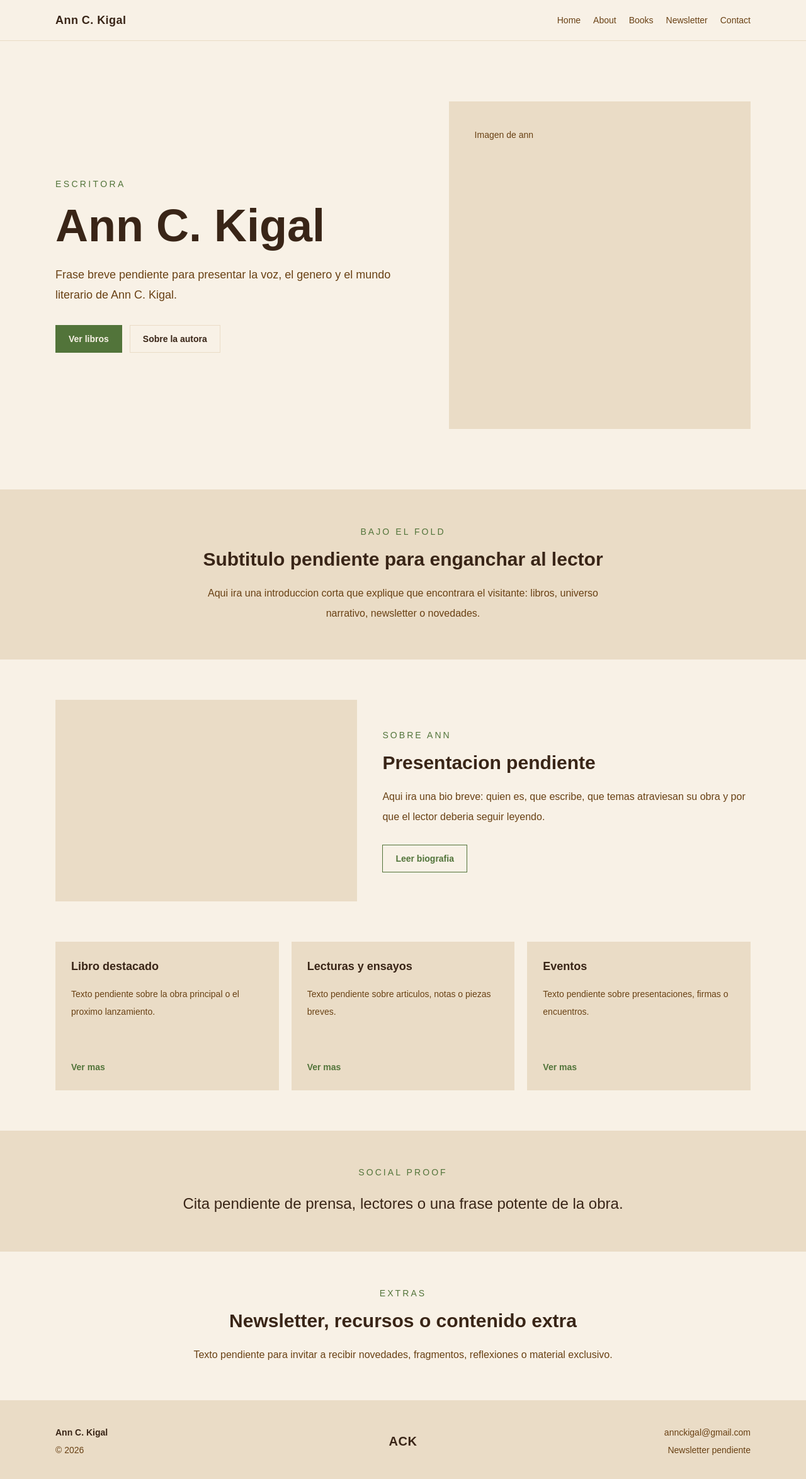
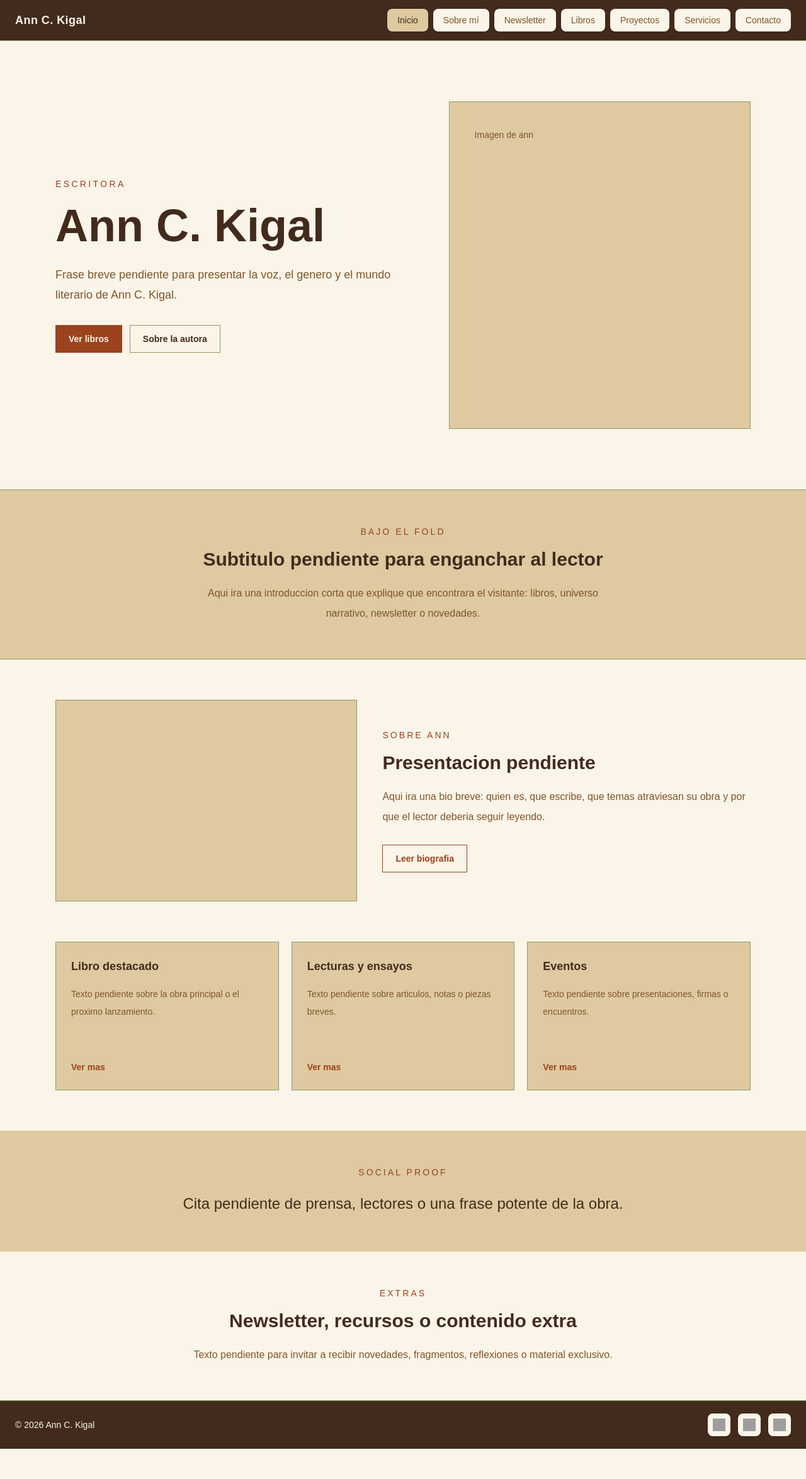
Before and after one commit to LauraLlamass/ann_kigal, a Next.js app: page / in a window 1280 px wide. Shown: the top 2348 px of the page at 63% size. After the commit the page ends 2300 px from the top, so only its background shows below. Built offline with nearby package versions, Linux system fonts and the light colour scheme; grey boxes are pictures that could not be loaded.

Commit message:
config visual base and assets

```diff
--- a/app/globals.css
+++ b/app/globals.css
@@ -1,20 +1,21 @@
 @import "tailwindcss";
 
 :root {
-  --paper: #f8f1e6;
-  --parchment: #eadcc6;
-  --sage: #52743a;
-  --leather: #694114;
-  --clay: #6a2e17;
-  --ink: #392517;
+  --paper: #fbf4e8;
+  --parchment: #dec9a0;
+  --sage: #8d9a68;
+  --leather: #7e5629;
+  --copper: #9a431c;
+  --clay: #6f3016;
+  --ink: #422b1d;
 
-  --surface: var(--parchment);
-  --surface-strong: var(--sage);
-  --line: var(--parchment);
+  --surface: var(--paper);
+  --surface-strong: var(--clay);
+  --line: var(--sage);
   --text: var(--ink);
   --muted: var(--leather);
-  --accent: var(--sage);
-  --accent-strong: var(--ink);
+  --accent: var(--copper);
+  --accent-strong: var(--clay);
 
   --background: var(--paper);
   --foreground: var(--text);
@@ -27,6 +28,7 @@
   --color-parchment: var(--parchment);
   --color-sage: var(--sage);
   --color-leather: var(--leather);
+  --color-copper: var(--copper);
   --color-clay: var(--clay);
   --color-ink: var(--ink);
   --color-surface: var(--surface);
--- a/app/layout.tsx
+++ b/app/layout.tsx
@@ -15,8 +15,8 @@ const geistMono = Geist_Mono({
 });
 
 export const metadata: Metadata = {
-  title: "Ann_Kigal",
-  description: "Portfolio and services website for Ann_Kigal.",
+  title: "Ann C. Kigal",
+  description: "Web oficial de Ann C. Kigal.",
 };
 
 export default function RootLayout({
@@ -26,7 +26,7 @@ export default function RootLayout({
 }>) {
   return (
     <html
-      lang="en"
+      lang="es"
       className={`${geistSans.variable} ${geistMono.variable} h-full antialiased`}
     >
       <body className="min-h-full flex flex-col">
--- a/src/components/Footer.tsx
+++ b/src/components/Footer.tsx
@@ -1,19 +1,28 @@
+const socialLinks = [
+  { label: "Instagram", href: "#", icon: "/icons/instagram.svg" },
+  { label: "TikTok", href: "#", icon: "/icons/tiktok.svg" },
+  { label: "Gmail", href: "#", icon: "/icons/gmail.svg" },
+];
+
 export default function Footer() {
   return (
-    <footer className="border-t border-line bg-parchment">
-      <div className="mx-auto grid w-full max-w-6xl gap-8 px-6 py-10 text-sm text-muted sm:grid-cols-[1fr_auto_1fr]">
-        <div className="space-y-2">
-          <p className="font-semibold text-text">Ann C. Kigal</p>
-          <p>&copy; 2026</p>
-        </div>
-
-        <p className="self-center text-center text-xl font-semibold tracking-wide text-text">
-          ACK
+    <footer className="border-t border-line bg-ink text-paper">
+      <div className="mx-auto grid w-full max-w-7xl items-center gap-6 px-6 py-5 text-sm md:grid-cols-[1fr_auto]">
+        <p className="text-center leading-6 md:text-left">
+          &copy; 2026 Ann C. Kigal
         </p>
 
-        <div className="space-y-2 sm:text-right">
-          <p>annckigal@gmail.com</p>
-          <p>Newsletter pendiente</p>
+        <div className="flex items-center justify-center gap-3 md:justify-self-end">
+          {socialLinks.map((link) => (
+            <a
+              aria-label={link.label}
+              className="flex size-9 items-center justify-center rounded-lg bg-paper shadow-sm transition duration-200 hover:-translate-y-0.5 hover:bg-parchment hover:shadow-md active:translate-y-0"
+              href={link.href}
+              key={link.label}
+            >
+              <img src={link.icon} alt="" className="size-5" />
+            </a>
+          ))}
         </div>
       </div>
     </footer>
--- a/src/components/Navbar.tsx
+++ b/src/components/Navbar.tsx
@@ -1,31 +1,101 @@
+"use client";
+
 import Link from "next/link";
+import { usePathname } from "next/navigation";
+import { useState } from "react";
 
 const links = [
-  { href: "/", label: "Home" },
-  { href: "/about", label: "About" },
-  { href: "/books", label: "Books" },
+  { href: "/", label: "Inicio" },
+  { href: "/about", label: "Sobre mí" },
   { href: "/newsletter", label: "Newsletter" },
-  { href: "/contact", label: "Contact" },
+  { href: "/books", label: "Libros" },
+  { href: "/projects", label: "Proyectos" },
+  { href: "/services", label: "Servicios" },
+  { href: "/contact", label: "Contacto" },
 ];
 
+function isActiveLink(pathname: string, href: string) {
+  if (href === "/") return pathname === "/";
+  return pathname === href || pathname.startsWith(`${href}/`);
+}
+
 export default function Navbar() {
+  const pathname = usePathname();
+  const [isMenuOpen, setIsMenuOpen] = useState(false);
+
   return (
-    <header className="sticky top-0 z-50 border-b border-line bg-paper/95 backdrop-blur">
-      <nav className="mx-auto flex min-h-16 w-full max-w-6xl items-center justify-between gap-6 px-6">
-        <Link className="text-lg font-semibold tracking-wide text-text" href="/">
+    <header className="sticky top-0 z-50 border-b border-line bg-ink text-paper">
+      <nav className="w-full px-6" aria-label="Principal">
+        <div className="flex min-h-16 items-center justify-between gap-6">
+          <Link
+            className="text-lg font-semibold tracking-wide text-paper no-underline"
+            href="/"
+            onClick={() => setIsMenuOpen(false)}
+          >
             Ann C. Kigal
           </Link>
 
-        <div className="flex flex-wrap items-center justify-end gap-x-5 gap-y-2 text-sm font-medium text-muted">
-          {links.map((link) => (
+          <button
+            aria-expanded={isMenuOpen}
+            aria-controls="main-menu"
+            className="inline-flex min-h-10 items-center justify-center rounded-lg bg-paper px-4 text-sm font-semibold text-ink shadow-sm transition duration-200 hover:-translate-y-0.5 hover:bg-parchment hover:shadow-md active:translate-y-0 md:hidden"
+            onClick={() => setIsMenuOpen((current) => !current)}
+            type="button"
+          >
+            Menú
+          </button>
+
+          <div className="hidden items-center justify-end gap-2 text-sm font-medium md:flex">
+            {links.map((link) => {
+              const isActive = isActiveLink(pathname, link.href);
+
+              return (
                 <Link
-              className="transition hover:text-accent-strong"
+                  aria-current={isActive ? "page" : undefined}
+                  className={
+                    isActive
+                      ? "rounded-lg bg-parchment px-4 py-2 text-ink no-underline shadow-sm"
+                      : "rounded-lg bg-paper px-4 py-2 text-muted no-underline shadow-sm transition duration-200 hover:-translate-y-0.5 hover:bg-parchment hover:text-ink hover:shadow-md active:translate-y-0"
+                  }
                   href={link.href}
                   key={link.href}
                 >
                   {link.label}
                 </Link>
-          ))}
+              );
+            })}
+          </div>
+        </div>
+
+        <div
+          className={
+            isMenuOpen
+              ? "grid border-t border-line py-4 md:hidden"
+              : "hidden md:hidden"
+          }
+          id="main-menu"
+        >
+          <div className="grid gap-2 text-sm font-medium">
+            {links.map((link) => {
+              const isActive = isActiveLink(pathname, link.href);
+
+              return (
+                <Link
+                  aria-current={isActive ? "page" : undefined}
+                  className={
+                    isActive
+                      ? "rounded-lg bg-parchment px-4 py-3 text-ink no-underline shadow-sm"
+                      : "rounded-lg bg-paper px-4 py-3 text-muted no-underline shadow-sm transition duration-200 hover:-translate-y-0.5 hover:bg-parchment hover:text-ink hover:shadow-md active:translate-y-0"
+                  }
+                  href={link.href}
+                  key={link.href}
+                  onClick={() => setIsMenuOpen(false)}
+                >
+                  {link.label}
+                </Link>
+              );
+            })}
+          </div>
         </div>
       </nav>
     </header>
--- /dev/null
+++ b/src/components/ui/ButtonLink.tsx
@@ -0,0 +1,35 @@
+import type { ReactNode } from "react";
+
+type ButtonLinkVariant = "accent" | "light" | "sage";
+
+type ButtonLinkProps = {
+  children: ReactNode;
+  className?: string;
+  href: string;
+  variant?: ButtonLinkVariant;
+};
+
+const baseClassName =
+  "inline-flex min-h-11 items-center justify-center rounded-lg px-6 text-sm font-semibold no-underline shadow-sm transition duration-200 hover:-translate-y-0.5 hover:shadow-md active:translate-y-0";
+
+const variantClassNames: Record<ButtonLinkVariant, string> = {
+  accent: "bg-accent text-paper hover:bg-accent-strong",
+  light: "bg-paper text-clay hover:bg-parchment hover:text-ink",
+  sage: "bg-sage text-ink hover:bg-parchment",
+};
+
+export default function ButtonLink({
+  children,
+  className = "",
+  href,
+  variant = "accent",
+}: ButtonLinkProps) {
+  return (
+    <a
+      className={`${baseClassName} ${variantClassNames[variant]} ${className}`.trim()}
+      href={href}
+    >
+      {children}
+    </a>
+  );
+}
```
Also changed, not shown: 1 other file (tests, documents, lock files or other folders). Lines whose indentation alone changed are shown as unchanged.
